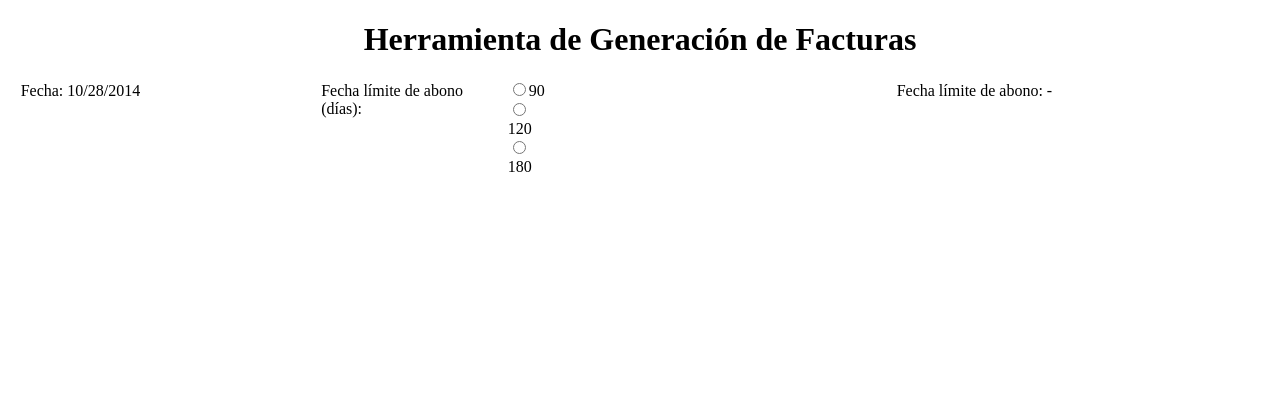
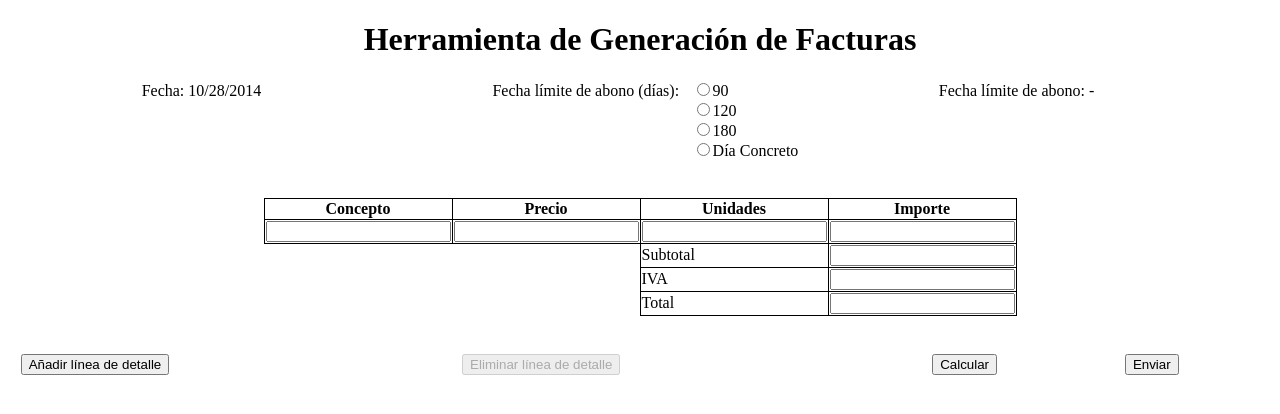
Before and after one commit to Irene1612/TDCL, a plain HTML site: page src/Practica2/index.html in a window 1280 px wide. Drawn offline with Linux system fonts and the light colour scheme.

Commit message:
Basta por hoy!!!!!

```diff
--- a/src/Practica2/estilos.css
+++ b/src/Practica2/estilos.css
@@ -6,6 +6,15 @@ body {
 
 h1{
 	text-align: center;
+}
+
+table {
+    border-collapse: collapse;
+    margin: 3% auto;
+}
+
+th, td{
+	border: solid 1px;
 }
 
 .table{
@@ -22,6 +31,26 @@ h1{
 	padding: 0 1%;
 }
 
-.centrado {
+.celdaNoBorde{
+	border: none;
+}
+
+.anchoTotal{
+	width: 100%;
+}
+
+.centrado{
 	margin: 0 auto;
 }
+
+.aLaDcha{
+	text-align: right;
+}
+
+#calendarioNo{
+	display: none;
+}
+
+#calendarioSi{
+	display: table-cell;
+}
--- a/src/Practica2/index.html
+++ b/src/Practica2/index.html
@@ -6,55 +6,90 @@
 	<script type="text/javascript" src="javascript.js"></script>
 	<link rel=StyleSheet type="text/css" href="estilos.css">
 	</head>
-	<body onload="fechaHoyToString();">
+	<body onload="onload();">
 	    <h1>Herramienta de Generación de Facturas</h1>
 
 		<form id="miform">
 		  <div class="table">
 		      <div class="tr">
-			      <div class="td">
+			      <div class="td aLaDcha">
 	                   <label id="fecha"></label>
 	              </div>
 		          <div class="td">
-		              <div> <!-- table -->
+		              <div class="table">
                            <div class="tr">
-	                           <div class="td">
+	                           <div class="td aLaDcha">
 		                          <label>Fecha límite de abono (días): </label>
 		                       </div>
 		                       <div class="td">
-			                       <input type="radio" name="fechaLimite" value="90" onchange="calcularFechaAbono();"/>90 <br>
-			                       <input type="radio" name="fechaLimite" value="120" onchange="calcularFechaAbono();"/>120 <br>
-			                       <input type="radio" name="fechaLimite" value="180" onchange="calcularFechaAbono();"/>180 <br>
+			                       <input type="radio" name="fechaLimite" value="90" onchange="calcularFechaAbono(); ocultarCalendario();"/>90 <br>
+			                       <input type="radio" name="fechaLimite" value="120" onchange="calcularFechaAbono(); ocultarCalendario();"/>120 <br>
+			                       <input type="radio" name="fechaLimite" value="180" onchange="calcularFechaAbono(); ocultarCalendario();"/>180 <br>
+			                       <input type="radio" name="fechaLimite" value="diaConcreto" onchange="mostrarCalendario();"/>Día Concreto<br>
 		                       </div>
 		                    </div>
 		              </div>
+                  </div>
+                  <div id="calendarioNo">
+                      <input type="date" id="calendarioFechaLimite" name="calendarioFechaLimite" onchange="calcularFechaAbono(); ocultarCalendario();"/>
                   </div>
                   <div class="td">
                        <label id="fechaAbono">Fecha límite de abono: -</label>
                   </div>
 		      </div>
 		  </div>
-
-
-	<!-- 		Nombre: -->
-	<!-- 		<input type="text" name="nombre" id="nombre" size=10 maxlength=15/><br> -->
-	<!-- 		Clave: -->
-	<!-- 		<input type="password" name="clave" id="clave"/><br>	 -->
-	<!-- 		Sexo: -->
-	<!-- 		<input type="radio" name="sexo" value="H"/>H -->
-	<!-- 		<input type="radio" name="sexo" value="M"/>M <br> -->
-	<!-- 		Fichero: -->
-	<!-- 		<input type="file" name="fichero"/><br> -->
-	<!-- 		<textarea rows=5 cols=15></textarea><br> -->
-	<!-- 		<select name="ciudad"> -->
-	<!-- 		      <option value="Madrid" selected="selected">Madrid</option> -->
-	<!-- 		      <option value="Bilbao">Bilbao</option> -->
-	<!-- 		      <option value="Barcelona">Barcelona</option> -->
-	<!-- 		</select><br> -->
-	<!-- 		<input type="submit" value="Enviar"/> -->
-	<!-- 		<input type="reset" value="Limpiar"/> -->
-	<!-- 		<input type="button" value="Saludar" onclick='alert("Holaaaa")'/> -->
-	<!-- 		<button type="submit"><i>Enviar también</i></button> -->
+   		  <table>
+    		<thead><tr>
+    			<th>Concepto</th>
+    			<th>Precio</th>
+    			<th>Unidades</th>
+    			<th>Importe</th>
+    		</tr></thead>
+    		<tfoot>
+	     		<tr>
+	     			<td class="celdaNoBorde"></td>
+	      			<td class="celdaNoBorde"></td>
+	      			<td>Subtotal</td>
+	      			<td><input type="text" id="subtotal"/></td>
+	     		</tr>
+	     		<tr>
+	     			<td class="celdaNoBorde"></td>
+	      			<td class="celdaNoBorde"></td>
+	      			<td>IVA</td>
+	      			<td><input type="text" id="iva"/></td>
+	     		</tr>
+	     		<tr>
+	     			<td class="celdaNoBorde"></td>
+	      			<td class="celdaNoBorde"></td>
+	      			<td>Total</td>
+	      			<td><input type="text" id="total"/></td>
+	     		</tr>
+    		</tfoot>
+    		<tbody id="lineasDetalle">
+    			<tr>
+	    			<td><input type="text" id="concepto0"/></td>
+	    			<td><input type="text" id="precio0"/></td>
+	    			<td><input type="text" id="unidades0"/></td>
+	    			<td><input type="text" id="importe0"/></td>
+    			</tr>
+    		</tbody>
+   		</table>
+   		<div class="table centrado">
+   			<div class="tr">
+   				<div class="td">
+   					<button type="button" onclick="aniadirLinea();">Añadir línea de detalle</button>
+   				</div>
+   				<div class="td">
+   					<button type="button" id="botonEliminar" onclick="eliminarLinea();" disabled="disabled">Eliminar línea de detalle</button>
+   				</div>
+   				<div class="td">
+   					<button type="button" onclick="calcular();">Calcular</button>
+   				</div>
+   				<div class="td">
+   					<button type="submit">Enviar</button>
+   				</div>
+   			</div>
+   		</div>
 		</form>
 	</body>
 </html>
--- a/src/Practica2/javascript.js
+++ b/src/Practica2/javascript.js
@@ -1,19 +1,82 @@
+var numLineasDetalle = 1;
+var numDatos = 4;
+
 function fechaHoy() {
 	return new Date();
 }
 
-function fechaHoyToString() {
+function onload() {
 	document.getElementById("fecha").innerHTML = "Fecha: " + fechaHoy().toLocaleDateString();
 }
 
-function calcularFechaAbono() {
-	var radioButtons = document.getElementsByName('fechaLimite');
+function calcularFechaAbono() {//TODO ver q no meta una fecha anterior al dia de hoy
 	var numDias = 0;
-	for (var i = 0; i < radioButtons.length; i++) {
-		if (radioButtons[i].checked) {
-			numDias = radioButtons[i].value;
+	var fecha;
+	if(document.getElementById('calendarioSi')==null){
+		var radioButtons = document.getElementsByName('fechaLimite');
+		for (var i = 0; i < radioButtons.length; i++) {
+			if (radioButtons[i].checked) {
+				numDias = radioButtons[i].value;
+			}
 		}
+		fecha  = new Date(fechaHoy().getTime() + numDias*24*60*60*1000);
+	}else{
+		var ano = document.getElementById('calendarioFechaLimite').value.substring(0, 4);
+		var mes = document.getElementById('calendarioFechaLimite').value.substring(5, 7);
+		var dia = document.getElementById('calendarioFechaLimite').value.substring(8, 10);
+		fecha = new Date(ano, mes-1, dia);
 	}
-	numDias  = numDias*24*60*60*1000;
-	document.getElementById("fechaAbono").innerHTML = "Fecha límite de abono: " + new Date(fechaHoy().getTime() + numDias).toLocaleDateString();
+	document.getElementById("fechaAbono").innerHTML = "Fecha límite de abono: " + fecha.toLocaleDateString();
 }
+
+function aniadirLinea() {
+	var contenedor = document.getElementById('lineasDetalle');
+	var linea = document.createElement('tr');
+	for (var i = 0; i < numDatos; i++) {
+		var nuevoTd = document.createElement('td');
+		var nuevoInput = document.createElement('input');
+		nuevoInput.type = 'text';
+		switch (i) {
+			case 0:
+				nuevoInput.id = 'concepto' + numLineasDetalle;
+				break;
+			case 1:
+				nuevoInput.id = 'precio' + numLineasDetalle;
+				break;
+			case 2:
+				nuevoInput.id = 'unidades' + numLineasDetalle;
+				break;
+			case 3:
+				nuevoInput.id = 'importe' + numLineasDetalle;
+				break;
+			default:
+				break;
+		}
+		nuevoTd.appendChild(nuevoInput);
+		linea.appendChild(nuevoTd);
+	}
+	contenedor.appendChild(linea);
+	numLineasDetalle++;
+	if(document.getElementById('botonEliminar').disabled == true)
+		document.getElementById('botonEliminar').disabled = false;
+}
+
+function eliminarLinea() {
+    if(numLineasDetalle>1){
+        document.getElementById('lineasDetalle').removeChild(document.getElementById('lineasDetalle').lastChild);
+        numLineasDetalle--;
+        if (numLineasDetalle<=1) {
+        	document.getElementById('botonEliminar').disabled = true;
+    	}
+    }
+}
+
+function mostrarCalendario() {
+	document.getElementById("fechaAbono").innerHTML = "Fecha límite de abono: -";
+	document.getElementById('calendarioNo').setAttribute("id","calendarioSi");
+}
+
+function ocultarCalendario() {
+	if(document.getElementById('calendarioSi')!=null)
+		document.getElementById('calendarioSi').setAttribute("id","calendarioNo");
+}
```
